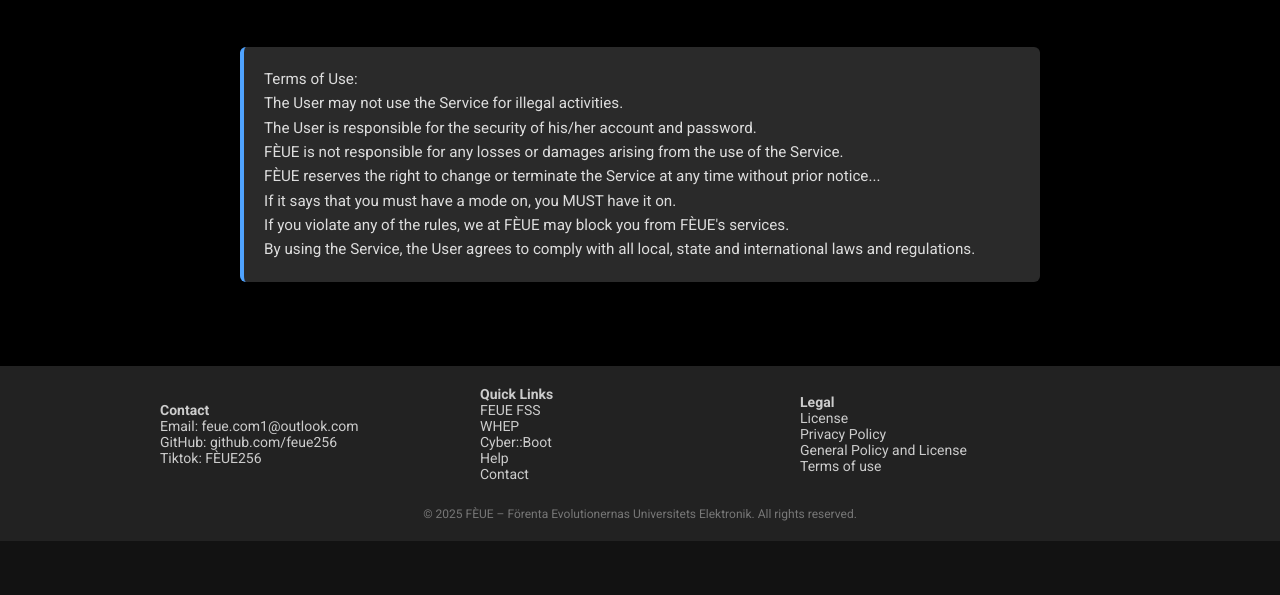
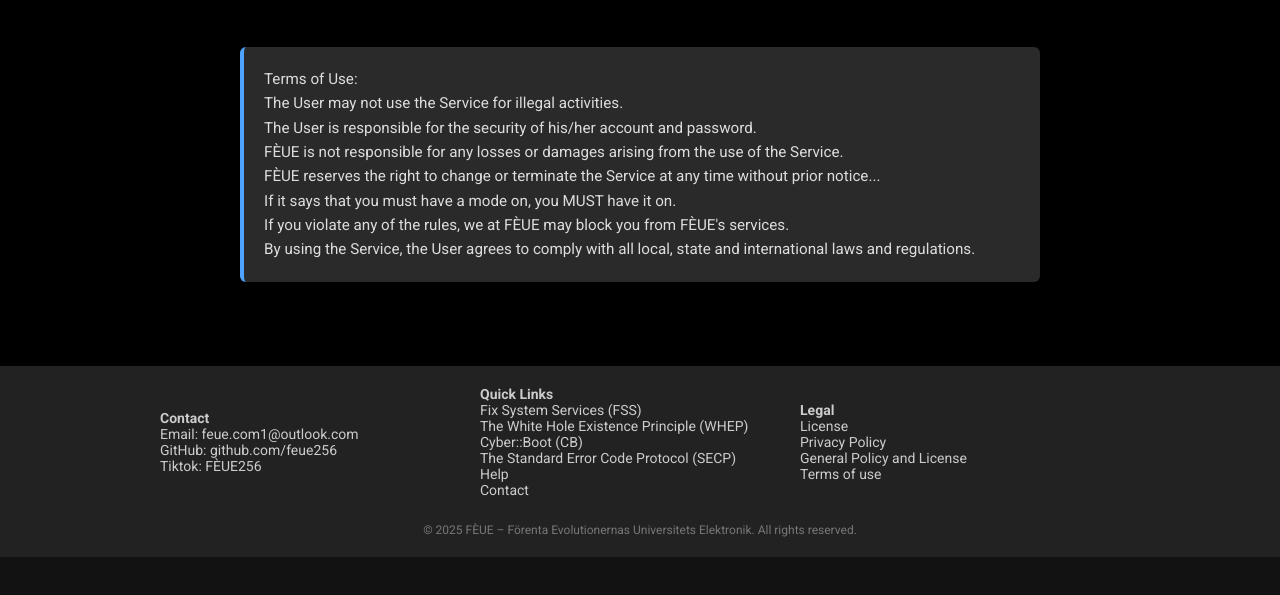
Before and after one commit to FEUE256/start, a plain HTML site: page src/html/tou.html in a window 1280 px wide. Shown: the part 203-798 px from the top of the page. Drawn offline with Linux system fonts and the light colour scheme; a web font is replaced by a local one.

Commit message:
Update quick links in the terms of use page

```diff
--- a/src/html/tou.html
+++ b/src/html/tou.html
@@ -100,12 +100,13 @@
             </div>
 
             <div class="footer-section quick-links">
-            <strong>Quick Links</strong><br>
-            <a href="https://feue256.github.io/fss/index.html">FEUE FSS</a><br>
-            <a href="https://feue256.github.io/WHEP/index.html">WHEP</a><br>
-            <a href="https://feue256.github.io/fss/os/cb/index.html">Cyber::Boot</a><br>
-            <a href="./help.html">Help</a><br>
-            <a href="./contact.html">Contact</a>
+                <strong>Quick Links</strong><br>
+                <a href="https://feue256.github.io/fss/index.html">Fix System Services (FSS)</a><br>
+                <a href="https://feue256.github.io/WHEP/index.html">The White Hole Existence Principle (WHEP)</a><br>
+                <a href="https://feue256.github.io/cb/index.html">Cyber::Boot (CB)</a><br>
+                <a href="https://feue256.github.io/cb/index.html"></a>The Standard Error Code Protocol (SECP)<br>
+                <a href="./help.html">Help</a><br>
+                <a href="./contact.html">Contact</a>
             </div>
 
             <div class="footer-section legal">
```
